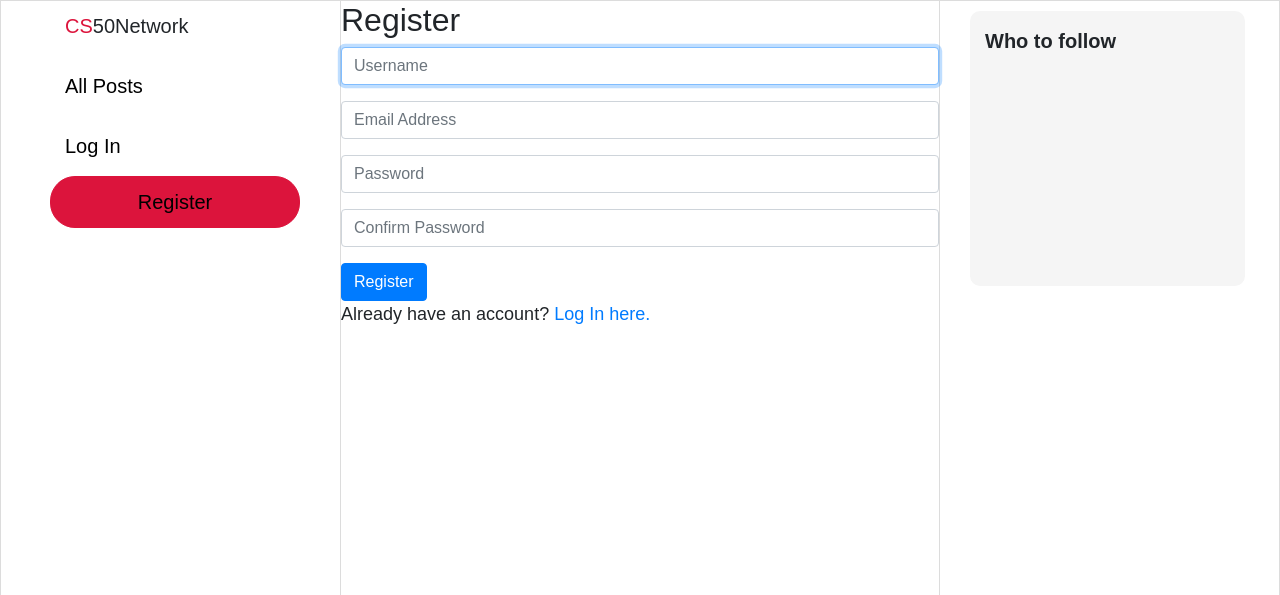
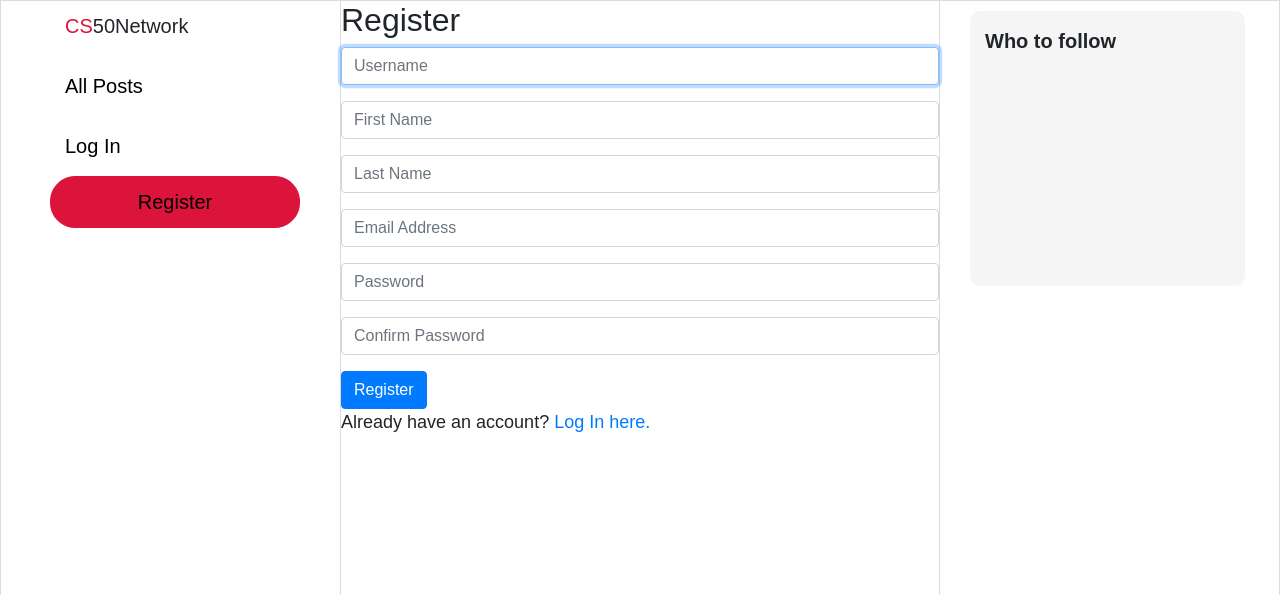
Before and after one commit to hqz3/cs50w-project4-network, a Django app: page /register in a window 1280 px wide. Shown: the top 595 px of the page. Run offline with Django 3.2, Linux system fonts and the light colour scheme; some libraries are stand-ins or nearby versions.

Commit message:
created Post model

```diff
--- a/network/models.py
+++ b/network/models.py
@@ -4,3 +4,9 @@ from django.db import models
 
 class User(AbstractUser):
     pass
+
+class Post(models.Model):
+    user = models.ForeignKey("User", on_delete=models.CASCADE, related_name="posts")
+    body = models.TextField(blank=True, max_length=280)
+    likes = models.ManyToManyField("User", related_name="likes")
+    timestamp = models.DateTimeField(auto_now_add=True)
--- a/network/templates/network/index.html
+++ b/network/templates/network/index.html
@@ -9,7 +9,7 @@
 
             <div class="new-post-form">
                 <form>
-                    <textarea rows="2" placeholder="What's happening?"></textarea>
+                    <textarea maxlength="280" rows="2" placeholder="What's happening?"></textarea>
                 </form>
                 <div class="submit-container">
                     <input type="submit" value="Post"></input>
--- a/network/templates/network/register.html
+++ b/network/templates/network/register.html
@@ -14,6 +14,12 @@
             <input class="form-control" autofocus type="text" name="username" placeholder="Username">
         </div>
         <div class="form-group">
+            <input class="form-control" autofocus type="text" name="first" placeholder="First Name">
+        </div>
+        <div class="form-group">
+            <input class="form-control" autofocus type="text" name="last" placeholder="Last Name">
+        </div>
+        <div class="form-group">
             <input class="form-control" type="email" name="email" placeholder="Email Address">
         </div>
         <div class="form-group">
--- a/network/views.py
+++ b/network/views.py
@@ -39,6 +39,8 @@ def logout_view(request):
 def register(request):
     if request.method == "POST":
         username = request.POST["username"]
+        first_name = request.POST["first"]
+        last_name = request.POST["last"]
         email = request.POST["email"]
 
         # Ensure password matches confirmation
@@ -51,7 +53,7 @@ def register(request):
 
         # Attempt to create new user
         try:
-            user = User.objects.create_user(username, email, password)
+            user = User.objects.create_user(username, first_name, last_name, email, password)
             user.save()
         except IntegrityError:
             return render(request, "network/register.html", {
```
Also changed, not shown: db.sqlite3, network/migrations/0002_post.py (added).
